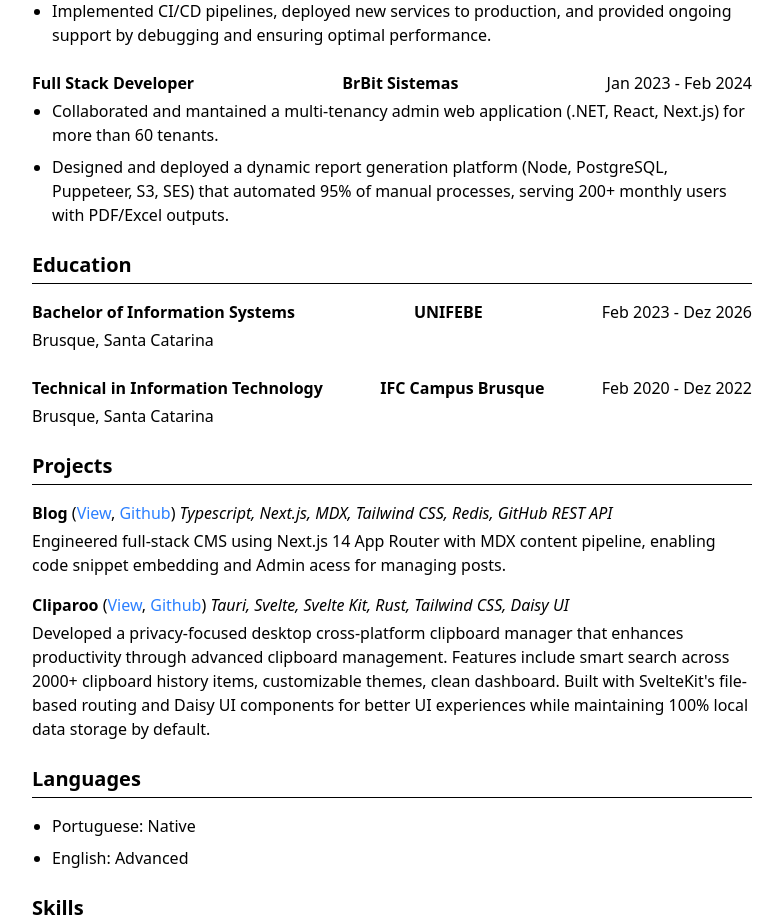
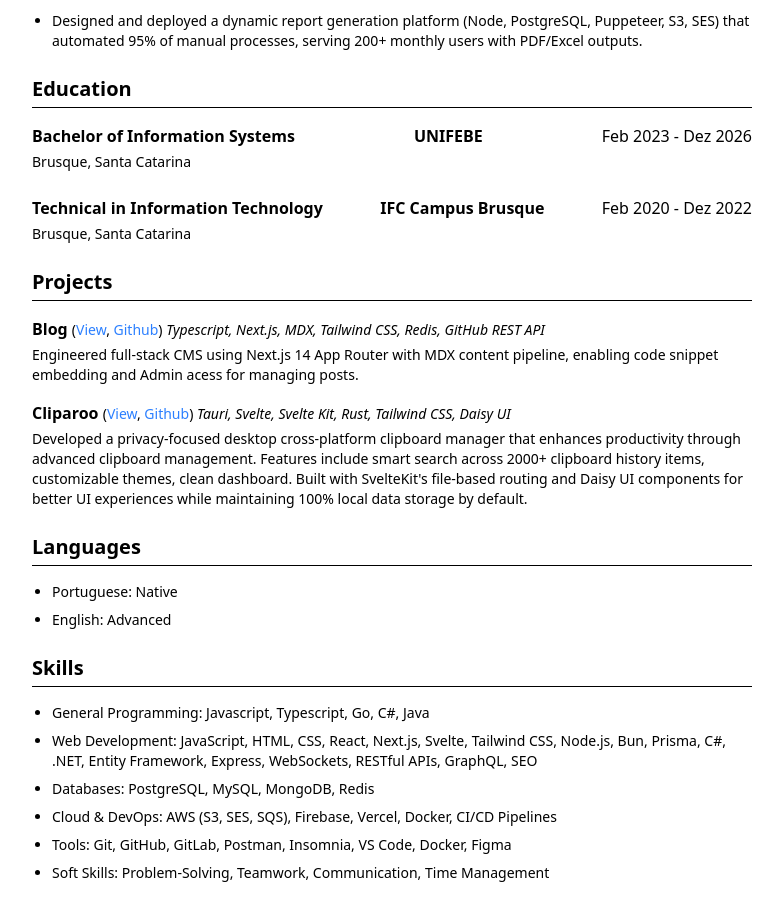
Before and after one commit to ViniciusCestarii/resume-generator, a React (Vite) app: page / in a window 1280 px wide. Shown: the part 470-1392 px from the top of the page, without its empty margins (248-1031 px from the left). Built offline with nearby package versions, Linux system fonts and the light colour scheme.

Commit message:
feat: improve size

```diff
--- a/src/components/education.tsx
+++ b/src/components/education.tsx
@@ -18,7 +18,7 @@ function Education({ education }: EducationProps) {
             <h3 className="font-bold">{edu.institution}</h3>
             <span>{edu.duration}</span>
           </div>
-          <p>
+          <p className="text-sm">
             {edu.location}
           </p>
         </div>))}
--- a/src/components/experience.tsx
+++ b/src/components/experience.tsx
@@ -18,7 +18,7 @@ function Experience({ experience }: ExperienceProps) {
             <h3 className="font-bold">{exp.company}</h3>
             <span>{exp.duration}</span>
           </div>
-          <ul className="list-disc ml-5 space-y-2">
+          <ul className="list-disc ml-5 space-y-2 text-sm">
             {exp.responsibilities.map((responsibility, i) => (
               <li key={i}>{responsibility}</li>
             ))}
--- a/src/components/languages.tsx
+++ b/src/components/languages.tsx
@@ -6,7 +6,7 @@ interface LanguagesProps {
 
 function Languages({ languages }: LanguagesProps) {
   return (
-    <section className="mb-6">
+    <section className="mb-6 text-sm">
       <h2 className="text-xl font-bold border-b border-black pb-1 mb-4">
         Languages
       </h2>
--- a/src/components/project.tsx
+++ b/src/components/project.tsx
@@ -16,7 +16,9 @@ function Projects({ projects }: ProjectsProps) {
         {projects.map((project, index) => (
           <div key={index}>
             <p className="mb-1">
-              <span className="font-bold">{project.name}</span> (
+              <span className="font-bold">{project.name}</span>
+              {" "}
+              <span className="text-sm">(
               {project.links.map((link, i) => (
                 <span key={i}>
                   <Link
@@ -28,8 +30,9 @@ function Projects({ projects }: ProjectsProps) {
                 </span>
               ))}
               ) <span className="italic">{project.technologies}</span>
+              </span>
             </p>
-            <p>{project.description}</p>
+            <p className="text-sm">{project.description}</p>
           </div>
         ))}
       </div>
--- a/src/components/skills.tsx
+++ b/src/components/skills.tsx
@@ -10,7 +10,7 @@ function Skills({ skills }: SkillsProps) {
       <h2 className="text-xl font-bold border-b border-black pb-1 mb-4">
         Skills
       </h2>
-      <ul className="list-disc ml-5 space-y-2">
+      <ul className="list-disc ml-5 space-y-2 text-sm">
         {skills.map((item, index) => (
           <li key={index}>{item}</li>
         ))}
--- a/src/types/resume-data.ts
+++ b/src/types/resume-data.ts
@@ -15,10 +15,9 @@ export const resumeData: ResumeData = {
       duration: "Feb 2024 - Present",
       responsibilities: [
         "Designed and developed a robust microservice (.NET, RabbitMQ) for seamless integration with Banco do Brasil's batch payment API, automating and optimizing financial transaction processing.",
-        "Developed a Kanban board system using WebSockets and SignalR, enabling real-time updates and seamless task interactions for users.",
         "Designed and implemented a high-performance data aggregation service (Go, Gin, S3) consolidating 50+ distributed PostgreSQL databases into static datasets, reducing data processing time by 80%.",
         "Built a dynamic dashboard (Next.js, Chart.js, React Query) that fetches data based on user tenancy and role, ensuring personalized and secure access to relevant information.",
-        "Implemented CI/CD pipelines, deployed new services to production, and provided ongoing support by debugging and ensuring optimal performance."
+        "Implemented CI/CD pipelines, deployed new services to production, and provided ongoing support by debugging and ensuring optimal performance for more than 10 services."
       ],
     },
     {
@@ -72,5 +71,6 @@ export const resumeData: ResumeData = {
     "Databases: PostgreSQL, MySQL, MongoDB, Redis",
     "Cloud & DevOps: AWS (S3, SES, SQS), Firebase, Vercel, Docker, CI/CD Pipelines",
     "Tools: Git, GitHub, GitLab, Postman, Insomnia, VS Code, Docker, Figma",
+    "Soft Skills: Problem-Solving, Teamwork, Communication, Time Management",
   ],
 };
```
